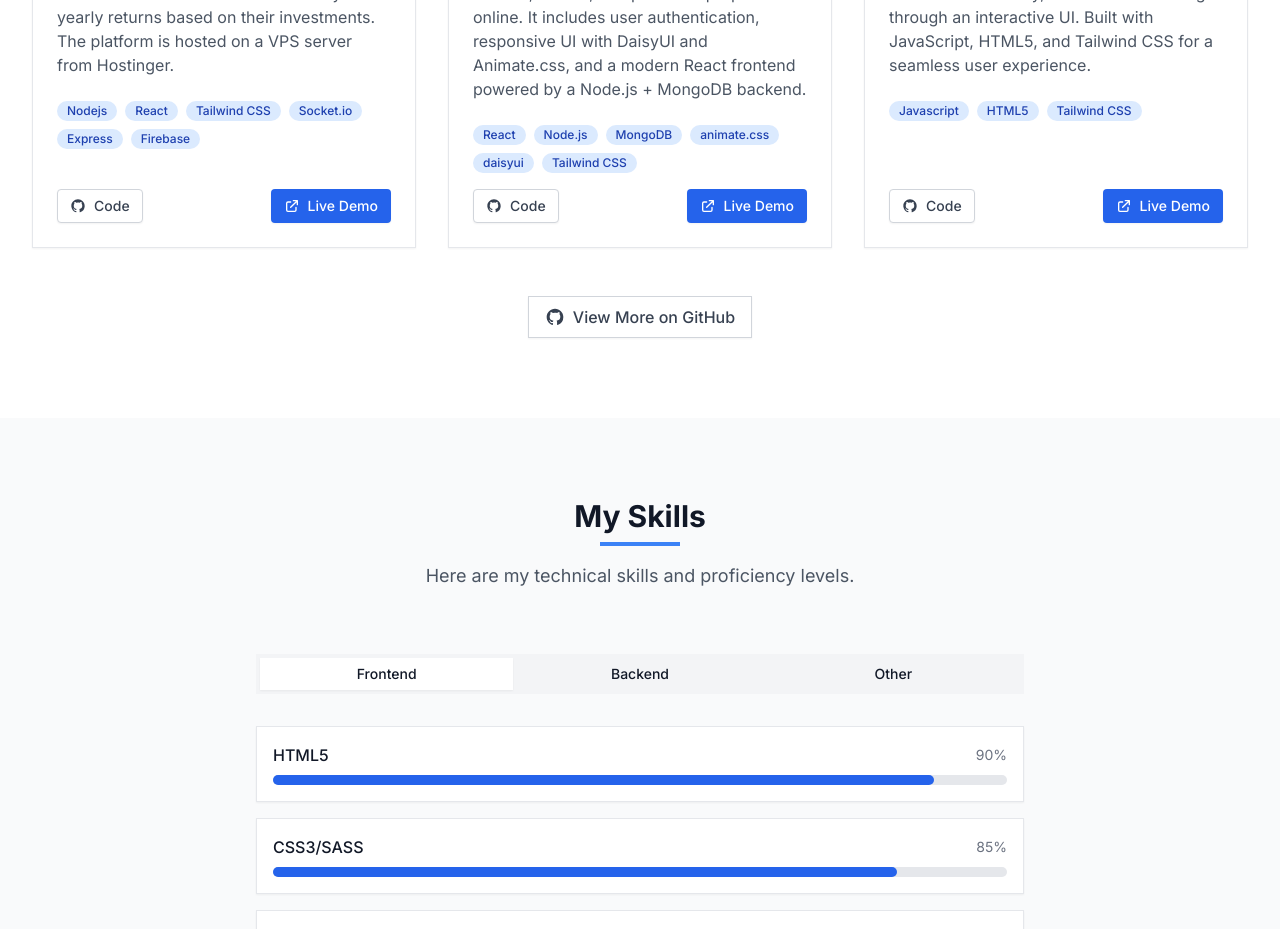
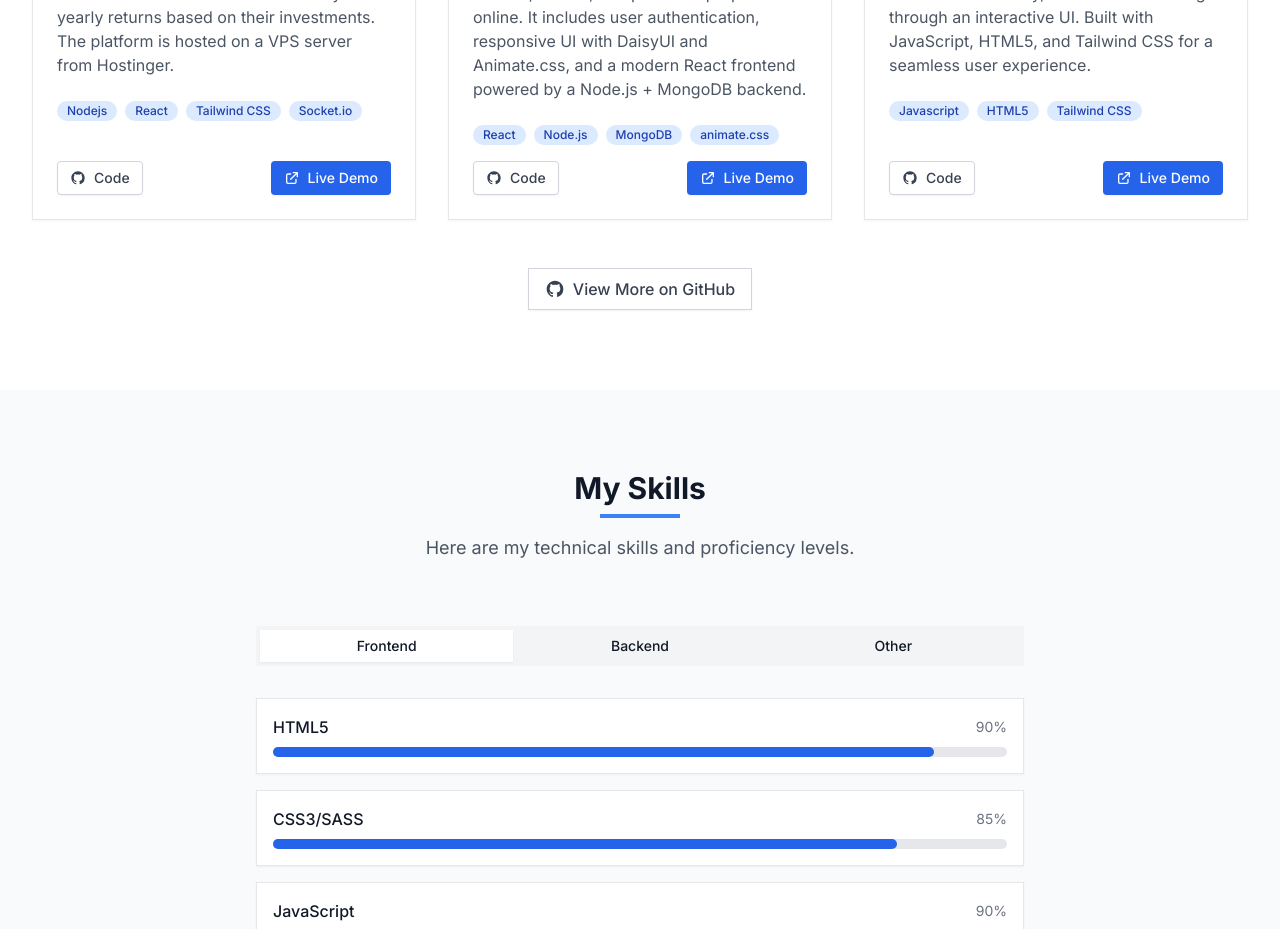
Before and after one commit to arnobm97/Persnaol_Portfolio, a Next.js app in the folder portfolio-website/: page / in a window 1280 px wide. Shown: the part 2080-3009 px from the top of the page. Built offline with nearby package versions, Linux system fonts and the light colour scheme.

Commit message:
added project 2 and 3 info

```diff
--- a/portfolio-website/components/projects.jsx
+++ b/portfolio-website/components/projects.jsx
@@ -10,14 +10,7 @@ const projects = [
     description:
       "A full-stack investment platform built with the MERN stack, Tailwind CSS, and Socket.io. Investors can earn monthly or yearly returns based on their investments. The platform is hosted on a VPS server from Hostinger.",
     image: "/1.png",
-    tags: [
-      "Nodejs",
-      "React",
-      "Tailwind CSS",
-      "Socket.io",
-      "Express",
-      "Firebase",
-    ],
+    tags: ["Nodejs", "React", "Tailwind CSS", "Socket.io"],
     liveUrl: "https://www.investkoree.com/",
     githubUrl: "https://github.com/arnobm97/InvestKoree_New",
   },
@@ -28,14 +21,7 @@ const projects = [
       "CityScapeHomes is a dynamic real estate e-commerce platform where users can browse, search, and purchase properties online. It includes user authentication,  responsive UI with DaisyUI and Animate.css, and a modern React frontend powered by a Node.js + MongoDB backend.",
 
     image: "/2.png",
-    tags: [
-      "React",
-      "Node.js",
-      "MongoDB",
-      "animate.css",
-      "daisyui",
-      "Tailwind CSS",
-    ],
+    tags: ["React", "Node.js", "MongoDB", "animate.css"],
     liveUrl: "https://react-cityscapehomes.web.app/",
     githubUrl: "https://github.com/arnobm97/CityScapeHomes-React",
   },
```
